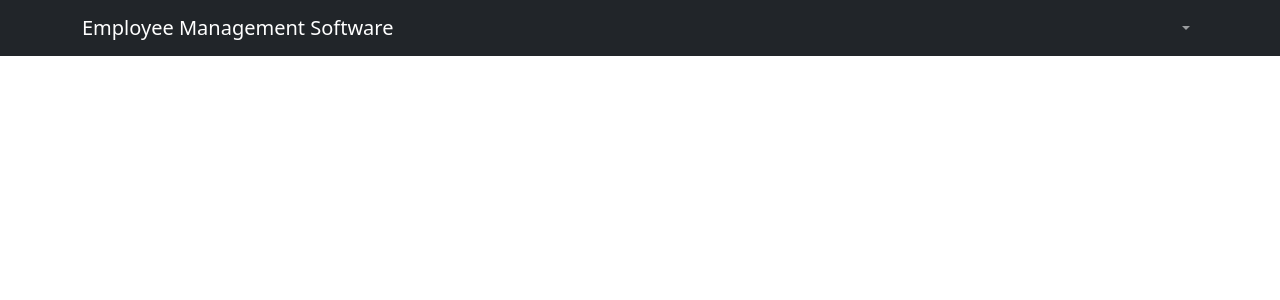
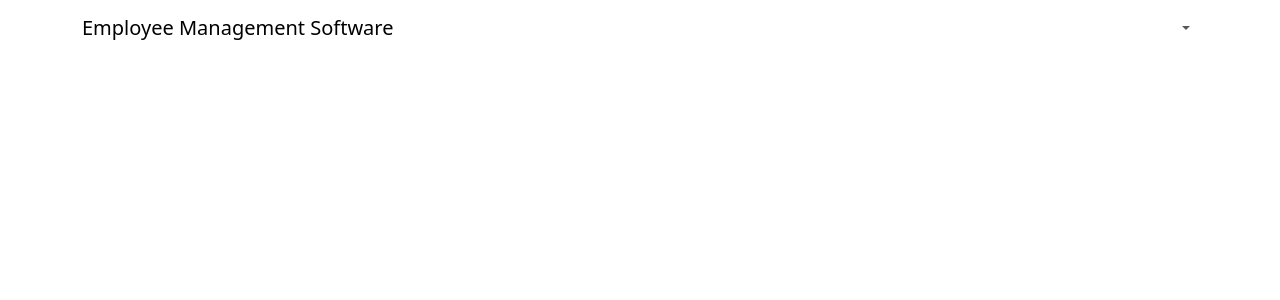
Before and after one commit to lonewanderer27/Dashboard_PHP, a PHP site: page /profile.php in a window 1280 px wide. Shown: the top 300 px of the page. Run offline with PHP 8.4, Linux system fonts and the light colour scheme; data that the repository does not hold is empty; some libraries are stand-ins or nearby versions.

Commit message:
Update navbar styling
Removed unnecessary theme-related class from navbar for cleaner look. This change simplifies the styling, enhances readability and user interface experience by updating to a more modern and cleaner look.

```diff
--- a/components/navbar.php
+++ b/components/navbar.php
@@ -3,7 +3,7 @@
     global $user, $EMAIL;
 ?>
 
-<nav class="navbar bg-dark navbar-expand-md  bg-light" data-bs-theme="dark">
+<nav class="navbar navbar-expand-md">
     <div class="container">
         <a class="navbar-brand" href="#">Employee Management Software</a>
         <button class="navbar-toggler" type="button" data-bs-toggle="collapse" data-bs-target="#navbarSupportedContent" aria-controls="navbarSupportedContent" aria-expanded="false" aria-label="Toggle navigation">
```
